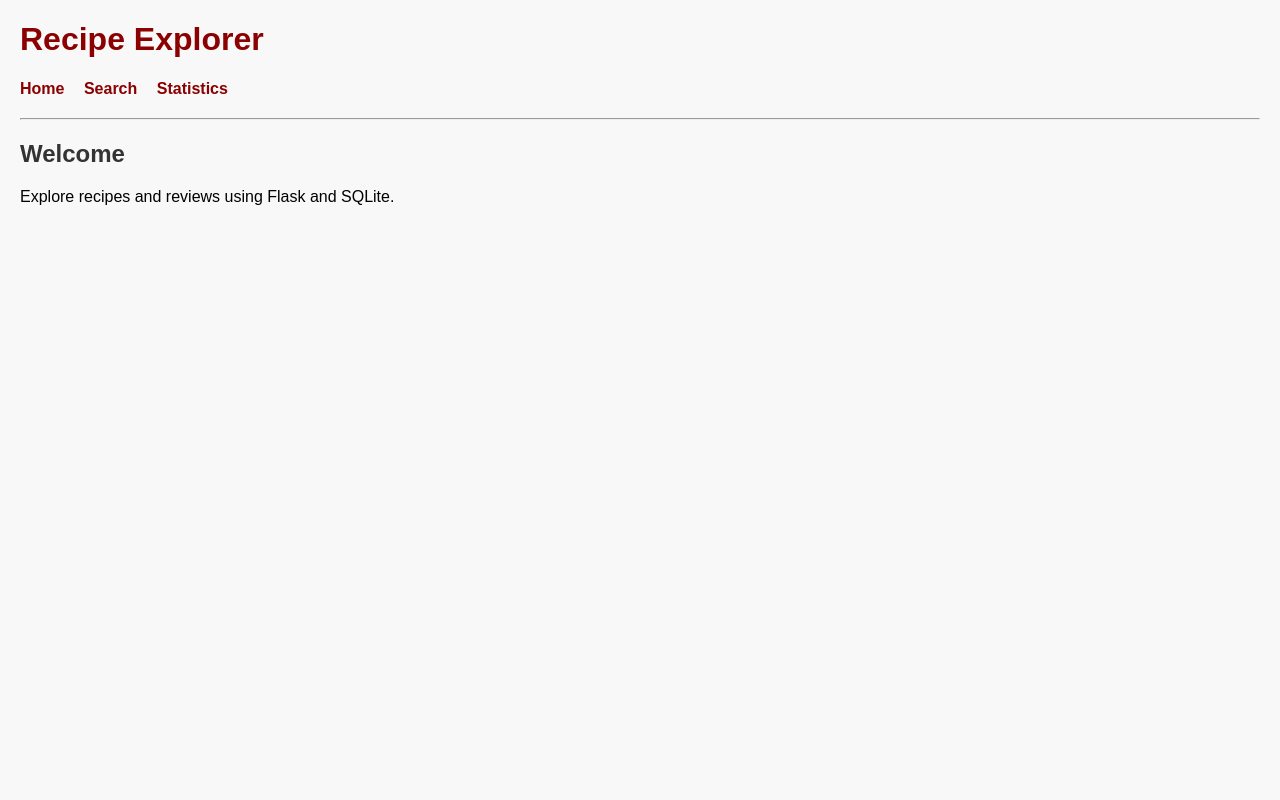
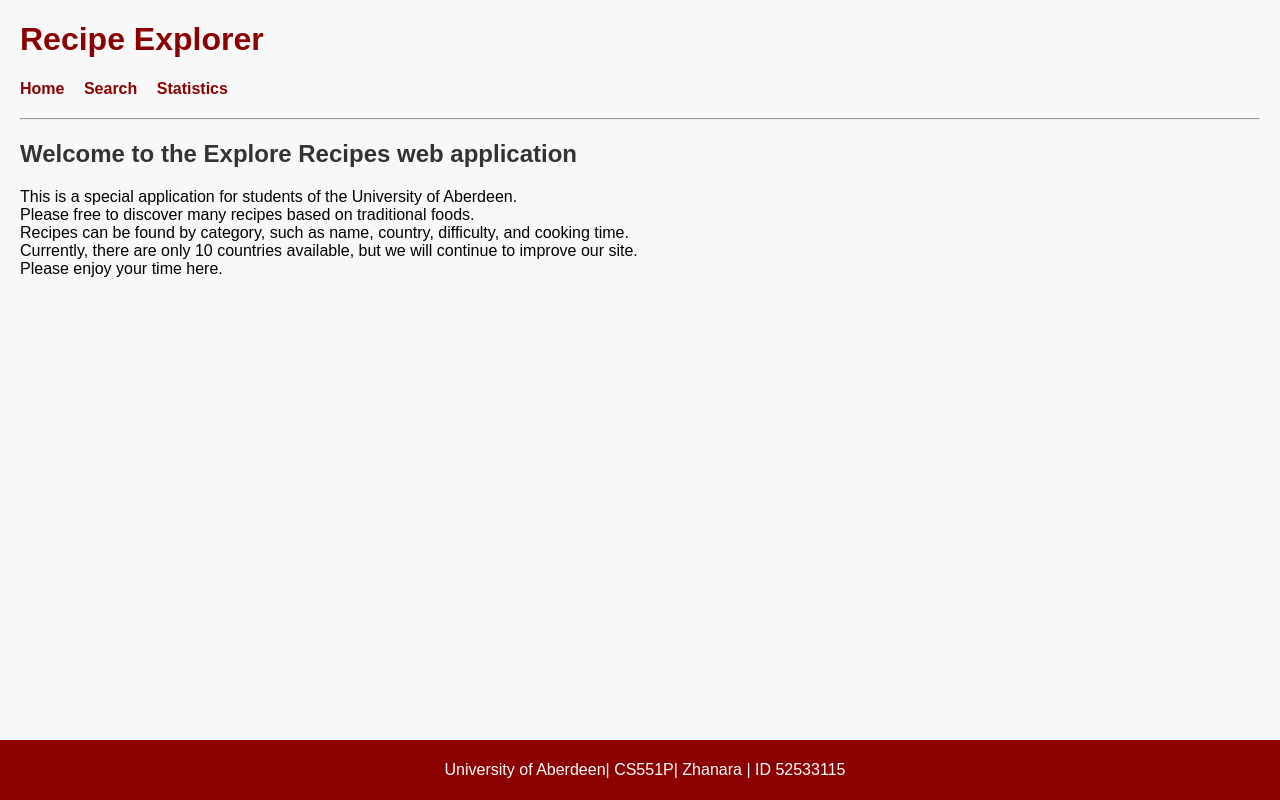
Before and after one commit to zhanara1449/recipe_app_student_ID-52533115, a Flask app: page / in a window 1280 px wide. Run offline with Flask 3, Linux system fonts and the light colour scheme.

Commit message:
updated all files

```diff
--- a/back-end/app.py
+++ b/back-end/app.py
@@ -6,16 +6,16 @@ app = Flask(__name__)
 def get_db():
     return sqlite3.connect("database.db")
 
-# --------------------------
+
 # Homepage
-# --------------------------
+
 @app.route("/")
 def home():
     return render_template("index.html")
 
-# --------------------------
+
 # Search recipes
-# --------------------------
+
 @app.route("/search", methods=["GET", "POST"])
 def search():
 
@@ -53,6 +53,8 @@ def search():
 
     results = cur.fetchall()
 
+
+
     conn.close()
 
     return render_template(
@@ -60,25 +62,28 @@ def search():
         results=results
     )
 
-# --------------------------
+
 # Recipe details
-# --------------------------
+
 @app.route("/recipe/<int:id>")
 def recipe_detail(id):
 
     conn = get_db()
     cur = conn.cursor()
 
-    # Get recipe
+
     cur.execute("""
         SELECT *
         FROM recipes
         WHERE recipe_id = ?
     """, (id,))
 
+
     recipe = cur.fetchone()
 
-    # Get ingredients
+
+
+
     cur.execute("""
         SELECT ingredient_name, quantity, unit
         FROM ingredients
@@ -95,9 +100,9 @@ def recipe_detail(id):
         ingredients=ingredients
     )
 
-# --------------------------
+
 # Statistics page
-# --------------------------
+
 @app.route("/stats")
 def stats():
 
@@ -119,9 +124,8 @@ def stats():
         stats=stats
     )
 
-# --------------------------# --------------------------
 # Cuisine page
-# --------------------------
+
 @app.route("/cuisine/<cuisine>")
 def cuisine_page(cuisine):
 
@@ -137,6 +141,7 @@ def cuisine_page(cuisine):
 
     recipes = cur.fetchall()
 
+
     conn.close()
 
     return render_template(
@@ -146,7 +151,14 @@ def cuisine_page(cuisine):
     )
 
 
+# 404 Error Handler
+
+@app.errorhandler(404)
+def page_not_found(error):
+
+    return render_template("error.html"), 404
+
 # Run Flask
-# --------------------------
+
 if __name__ == "__main__":
     app.run(debug=True)
--- a/back-end/static/style.css
+++ b/back-end/static/style.css
@@ -1,7 +1,9 @@
 body {
-    font-family: Arial, sans-serif;
+   font-family: Arial, sans-serif;
     background-color: #f8f8f8;
     margin: 20px;
+
+    padding-bottom: 80px;
 }
 
 h1 {
@@ -84,3 +86,15 @@ tr:nth-child(even) {
 a {
     color: darkred;
 }
+footer {
+    position: fixed;
+    bottom: 0;
+    left: 0;
+    width: 100%;
+
+    background-color: darkred;
+    color: white;
+
+    text-align: center;
+    padding: 5px;
+}
--- a/back-end/templates/base.html
+++ b/back-end/templates/base.html
@@ -19,5 +19,10 @@
 {% block content %}
 {% endblock %}
 
+<footer>
+<p>University of Aberdeen| CS551P| Zhanara | ID 52533115</p>
+</footer>
+
 </body>
+
 </html>
--- a/back-end/templates/index.html
+++ b/back-end/templates/index.html
@@ -2,10 +2,16 @@
 
 {% block content %}
 
-<h2>Welcome</h2>
+<h2>Welcome to the Explore Recipes web application</h2>
 
 <p>
-Explore recipes and reviews using Flask and SQLite.
+
+This is a special application for students of the University of Aberdeen.<br>
+Please free to discover many recipes based on traditional foods.<br>
+Recipes can be found by category, such as name, country, difficulty, and cooking time.<br>
+Currently, there are only 10 countries available, but we will continue to improve our site.<br>
+Please enjoy your time here.
+
 </p>
 
 {% endblock %}
--- a/back-end/templates/search.html
+++ b/back-end/templates/search.html
@@ -62,4 +62,10 @@
 
 </table>
 
+{% if results|length == 0 %}
+
+<p>No recipes found.</p>
+
+{% endif %}
+
 {% endblock %}
```
Also changed, not shown: back-end/setup_db.py (+3 -12 lines), back-end/templates/error.html (added, +13 -0 lines), back-end/tests/test_app.py (+6 -22 lines).
